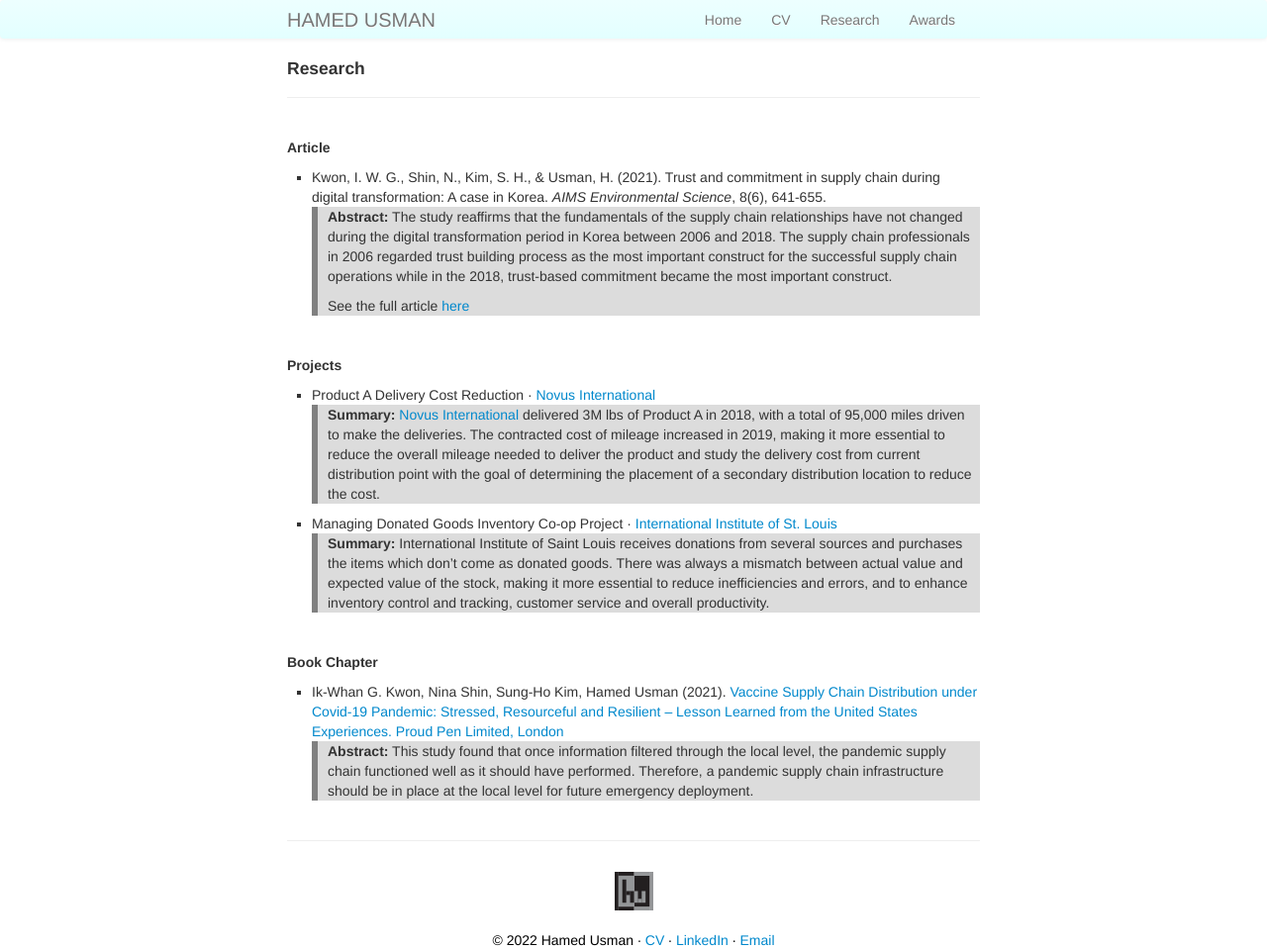
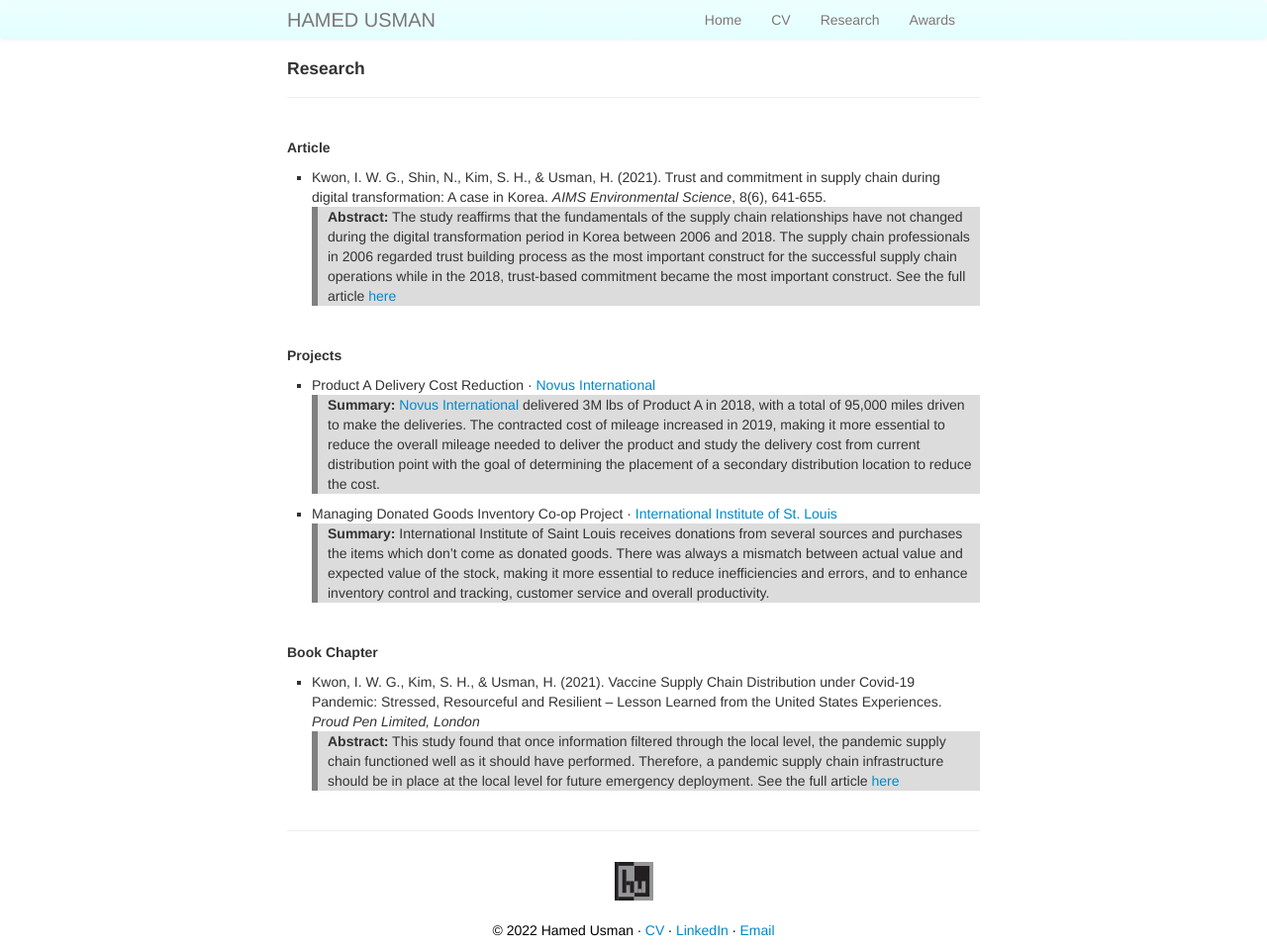
Before and after one commit to hamedusman/hamedusman.github.io, a Jekyll site: the page built from pages/research.md, in a window 1280 px wide. Shown: the whole page at 99% size. Built offline with Jekyll 4.4.1, drawn with Linux system fonts in a browser that asks for light colours.

Commit message:
Update research.md

```diff
--- a/pages/research.md
+++ b/pages/research.md
@@ -6,8 +6,7 @@ description: List of Research Articles and Book Chapters
 <h5>Article</h5>
 <ul>
 <li>Kwon, I. W. G., Shin, N., Kim, S. H., & Usman, H. (2021). Trust and commitment in supply chain during digital transformation: A case in Korea. <i>AIMS Environmental Science</i>, 8(6), 641-655.</li>
-<div class="summary"><p><strong>Abstract:</strong> The study reaffirms that the fundamentals of the supply chain relationships have not changed during the digital transformation period in Korea between 2006 and 2018. The supply chain professionals in 2006 regarded trust building process as the most important construct for the successful supply chain operations while in the 2018, trust-based commitment became the most important construct.</p>
-<p>See the full article <a href="https://doi.org/10.3934/environsci.2021040">here</a></p></div>
+<div class="summary"><p><strong>Abstract:</strong> The study reaffirms that the fundamentals of the supply chain relationships have not changed during the digital transformation period in Korea between 2006 and 2018. The supply chain professionals in 2006 regarded trust building process as the most important construct for the successful supply chain operations while in the 2018, trust-based commitment became the most important construct. See the full article <a href="https://doi.org/10.3934/environsci.2021040">here</a></p></div>
 </ul>
 
 <br>
@@ -23,6 +22,6 @@ description: List of Research Articles and Book Chapters
 <br>
 <h5>Book Chapter</h5>
 <ul>
-<li>Ik-Whan G. Kwon, Nina Shin, Sung-Ho Kim, Hamed Usman (2021). <a href="https://doi.org/10.51432/978-1-8381524-2-0-6">Vaccine Supply Chain Distribution under Covid-19 Pandemic: Stressed, Resourceful and Resilient – Lesson Learned from the United States Experiences.</a> <a href="https://www.proudpen.com">Proud Pen Limited, London</a></li>
-<div class="summary"><p><strong>Abstract:</strong> This study found that once information filtered through the local level, the pandemic supply chain functioned well as it should have performed. Therefore, a pandemic supply chain infrastructure should be in place at the local level for future emergency deployment.</p></div>
+<li>Kwon, I. W. G., Kim, S. H., & Usman, H. (2021). Vaccine Supply Chain Distribution under Covid-19 Pandemic: Stressed, Resourceful and Resilient – Lesson Learned from the United States Experiences. <i>Proud Pen Limited, London</i></li>
+<div class="summary"><p><strong>Abstract:</strong> This study found that once information filtered through the local level, the pandemic supply chain functioned well as it should have performed. Therefore, a pandemic supply chain infrastructure should be in place at the local level for future emergency deployment. See the full article <a href="https://doi.org/10.51432/978-1-8381524-2-0-6">here</a></p></div>
 </ul>
```
